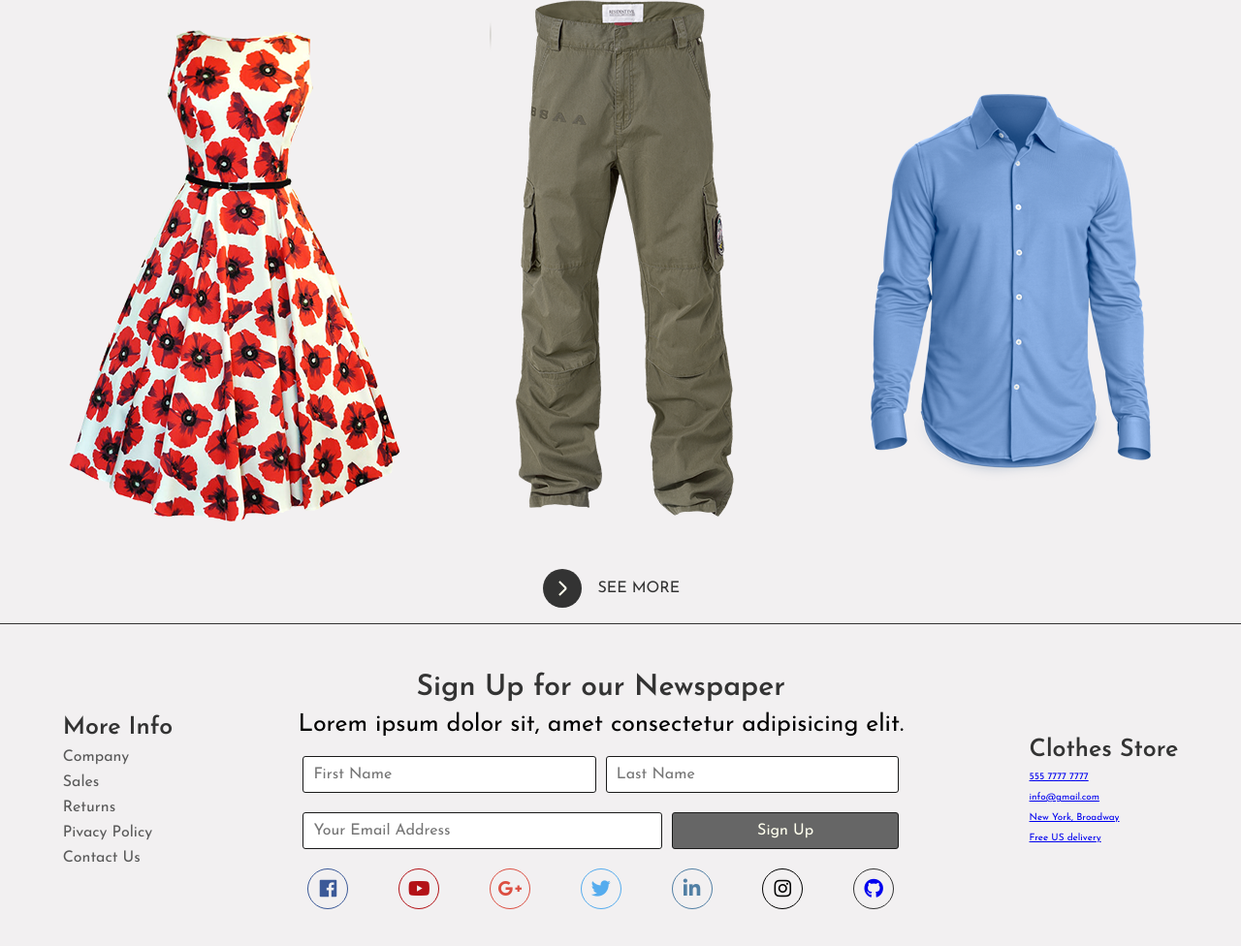
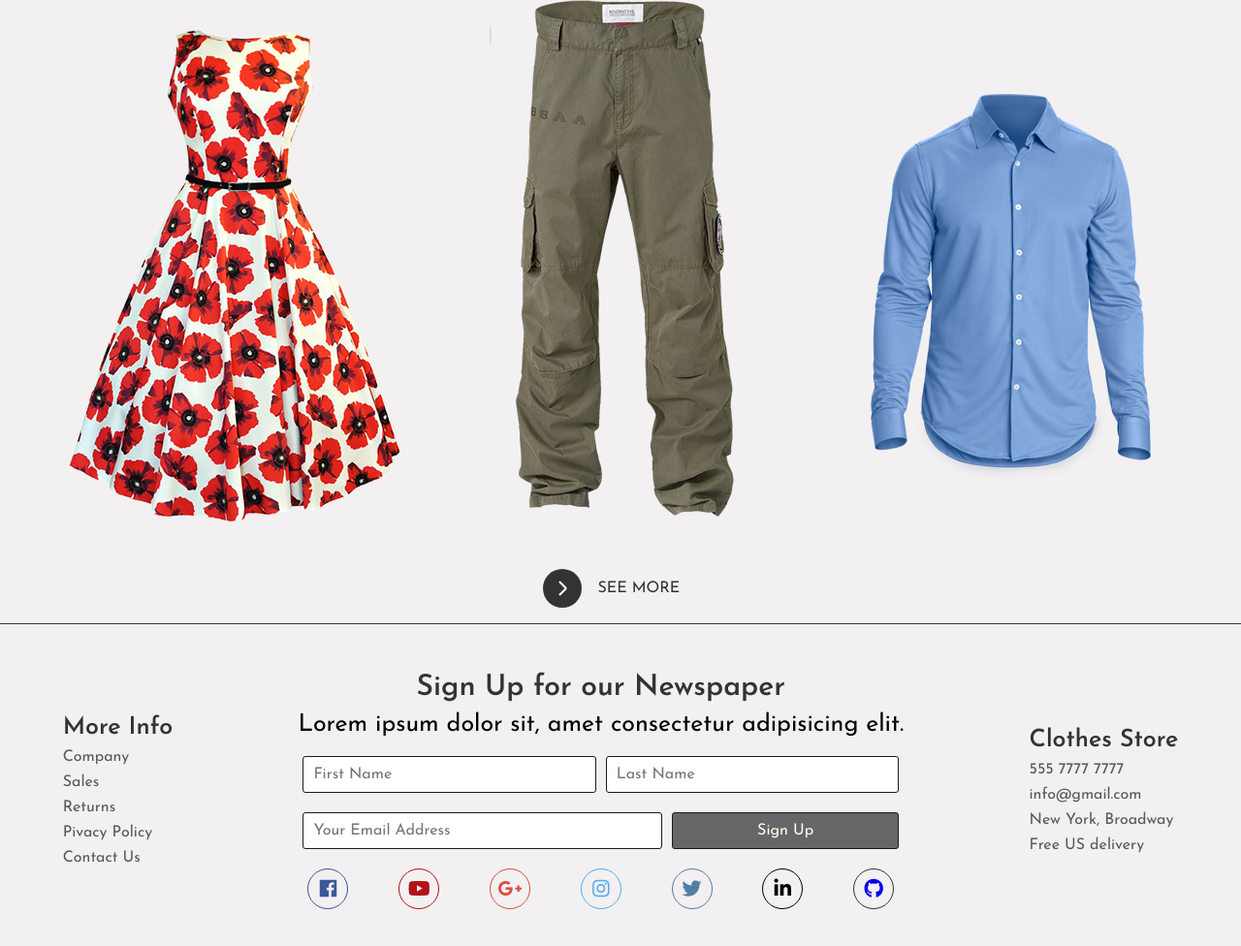
Before and after one commit to snymanje/OnlineStore, a website: page index.html in a window 1280 px wide. Shown: the part 1056-2032 px from the top of the page at 97% size. Drawn offline with Linux system fonts and the light colour scheme.

Commit message:
fixed bug

```diff
--- a/index.html
+++ b/index.html
@@ -250,17 +250,17 @@
           </li>
           <li class="social-icons-item">
             <a href="#" class="social-icons-link">
+              <em class="fab fa-instagram"></em>
+            </a>
+          </li>
+          <li class="social-icons-item">
+            <a href="#" class="social-icons-link">
               <em class="fab fa-twitter"></em>
             </a>
           </li>
           <li class="social-icons-item">
             <a href="#" class="social-icons-link">
               <em class="fab fa-linkedin-in"></em>
-            </a>
-          </li>
-          <li class="social-icons-item">
-            <a href="#" class="social-icons-link">
-              <em class="fab fa-instagram"></em>
             </a>
           </li>
           <li class="social-icons-item">
@@ -277,22 +277,22 @@
         </h3>
         <ul class="contact-list">
           <li class="contact-list-item">
-            <a href="#" class="contact-link-link">
+            <a href="#" class="contact-list-link">
               555 7777 7777
             </a>
           </li>
           <li class="contact-list-item">
-            <a href="#" class="contact-link-link">
+            <a href="#" class="contact-list-link">
               info@gmail.com
             </a>
           </li>
           <li class="contact-list-item">
-            <a href="#" class="contact-link-link">
+            <a href="#" class="contact-list-link">
               New York, Broadway
             </a>
           </li>
           <li class="contact-list-item">
-            <a href="#" class="contact-link-link">
+            <a href="#" class="contact-list-link">
               Free US delivery
             </a>
           </li>
```
